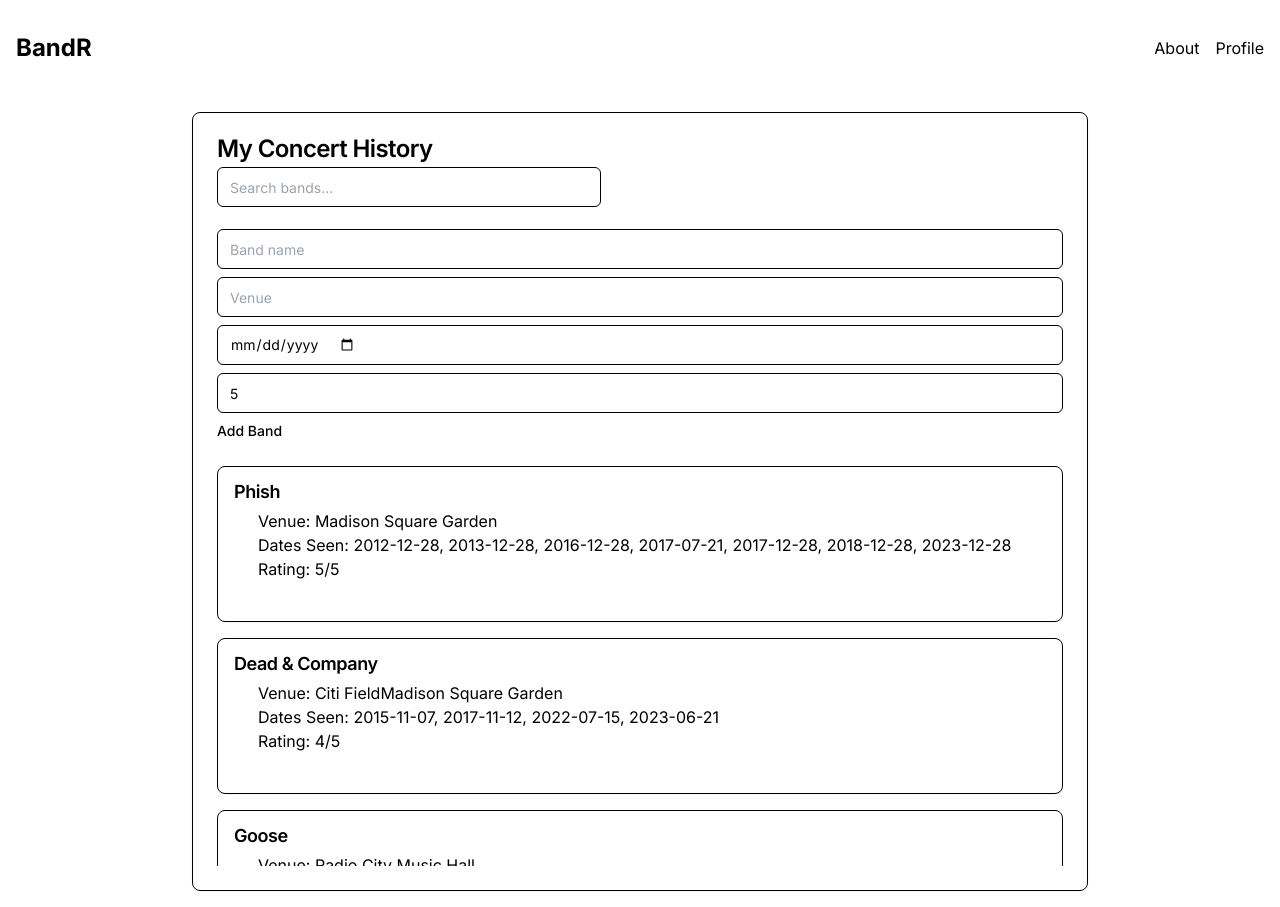
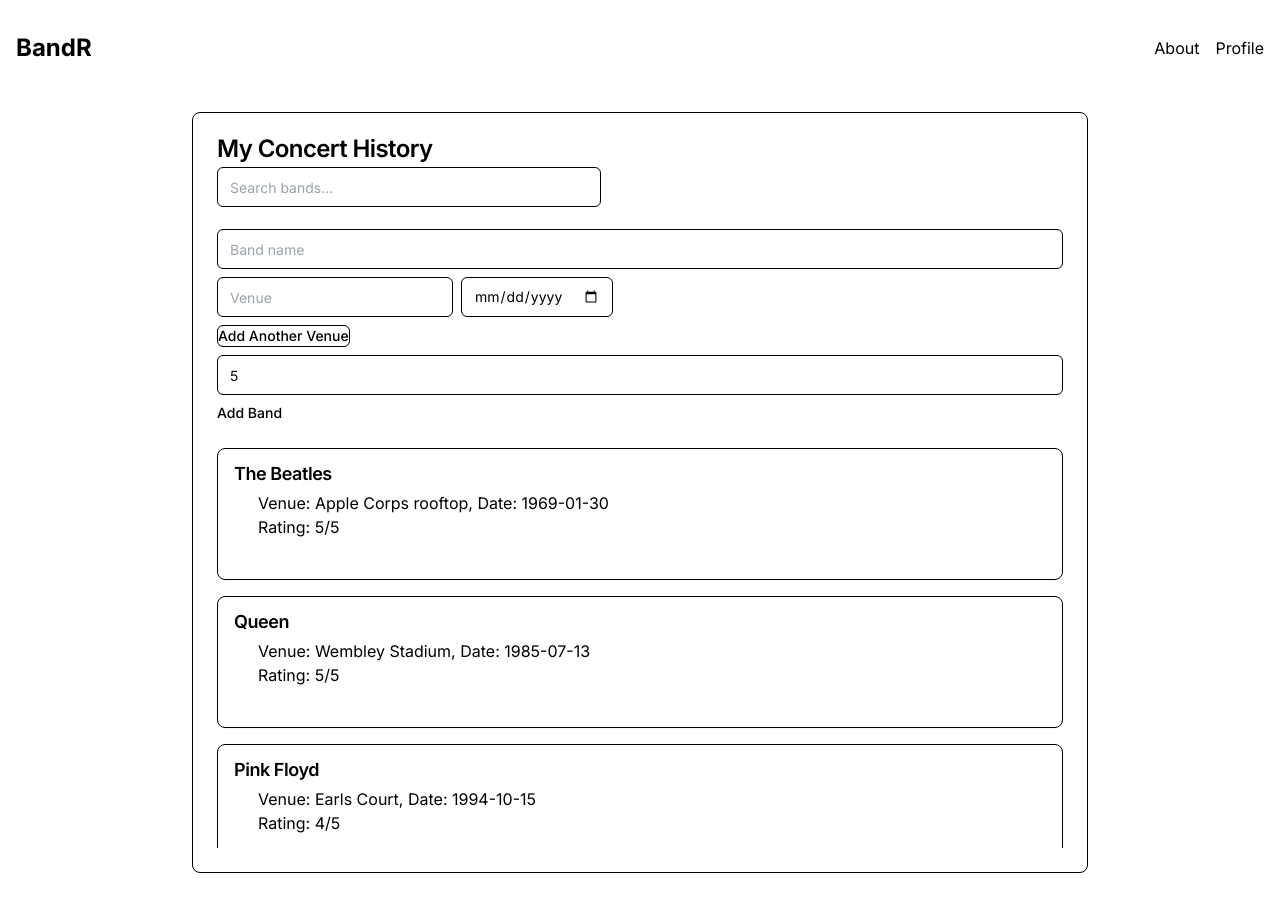
Before and after one commit to ben-rosner-williamsburg/bandr, a Next.js app: page / in a window 1280 px wide. Built offline with nearby package versions, Linux system fonts and the light colour scheme.

Commit message:
Allow for multiple venues

```diff
--- a/components/band-list.tsx
+++ b/components/band-list.tsx
@@ -6,45 +6,58 @@ import { Input } from '../components/ui/input'
 import { ScrollArea } from '../components/ui/scroll-area'
 import { Button } from '../components/ui/button'
 
+interface Venue {
+  name: string
+  date: string
+}
+
 interface Band {
   id: string
   name: string
-  datesSeen: string[]
-  venue: string | string[],
+  venues: Venue[]
   rating: number
 }
 
 const mockBands: Band[] = [
-  { id: '1', name: 'Phish', datesSeen: ['2012-12-28', '2013-12-28', '2016-12-28', '2017-07-21', '2017-12-28', '2018-12-28', '2023-12-28'], venue: 'Madison Square Garden', rating: 5 },
-  { id: '2', name: 'Dead & Company', datesSeen: ['2015-11-07', '2017-11-12', '2022-07-15', '2023-06-21'], venue: ['Citi Field', "Madison Square Garden"], rating: 4 },
-  { id: '3', name: 'Goose', datesSeen: ['2022-06-24'], venue: 'Radio City Music Hall', rating: 5 },
+  { id: '1', name: 'The Beatles', venues: [{ name: 'Apple Corps rooftop', date: '1969-01-30' }], rating: 5 },
+  { id: '2', name: 'Queen', venues: [{ name: 'Wembley Stadium', date: '1985-07-13' }], rating: 5 },
+  { id: '3', name: 'Pink Floyd', venues: [{ name: 'Earls Court', date: '1994-10-15' }], rating: 4 },
 ]
 
 export function BandList() {
   const [searchQuery, setSearchQuery] = useState('')
   const [bands, setBands] = useState<Band[]>(mockBands)
   const [newBandName, setNewBandName] = useState('')
-  const [newBandVenue, setNewBandVenue] = useState('')
-  const [newBandDate, setNewBandDate] = useState('')
+  const [newVenues, setNewVenues] = useState<Venue[]>([{ name: '', date: '' }])
   const [newBandRating, setNewBandRating] = useState<number>(5)
 
   const filteredBands = bands.filter(band =>
     band.name.toLowerCase().includes(searchQuery.toLowerCase())
   )
+
+  const handleAddVenue = () => {
+    setNewVenues([...newVenues, { name: '', date: '' }])
+  }
+
+  const handleVenueChange = (index: number, field: keyof Venue, value: string) => {
+    const updatedVenues = newVenues.map((venue, i) =>
+      i === index ? { ...venue, [field]: value } : venue
+    )
+    setNewVenues(updatedVenues)
+  }
+
   const handleAddBand = (e: React.FormEvent) => {
     e.preventDefault()
-    if (newBandName && newBandVenue && newBandDate) {
+    if (newBandName && newVenues.every(venue => venue.name && venue.date)) {
       const newBand: Band = {
         id: Date.now().toString(),
         name: newBandName,
-        datesSeen: [newBandDate],
-        venue: newBandVenue || [newBandVenue],
+        venues: newVenues,
         rating: newBandRating,
       }
       setBands([...bands, newBand])
       setNewBandName('')
-      setNewBandVenue('')
-      setNewBandDate('')
+      setNewVenues([{ name: '', date: '' }])
       setNewBandRating(5)
     }
   }
@@ -66,18 +79,23 @@ export function BandList() {
             onChange={(e) => setNewBandName(e.target.value)}
             required
           />
+          {newVenues.map((venue, index) => (
+            <div key={index} className="flex space-x-2">
               <Input
                 placeholder="Venue"
-            value={newBandVenue}
-            onChange={(e) => setNewBandVenue(e.target.value)}
+                value={venue.name}
+                onChange={(e) => handleVenueChange(index, 'name', e.target.value)}
                 required
               />
               <Input
                 type="date"
-            value={newBandDate}
-            onChange={(e) => setNewBandDate(e.target.value)}
+                value={venue.date}
+                onChange={(e) => handleVenueChange(index, 'date', e.target.value)}
                 required
               />
+            </div>
+          ))}
+          <Button type="button" onClick={handleAddVenue} variant="outline">Add Another Venue</Button>
           <Input
             type="number"
             placeholder="Rating (1-5)"
@@ -96,8 +114,11 @@ export function BandList() {
             <Card key={band.id} className="mb-4 p-4" variant="secondary">
               <CardTitle className="text-lg">{band.name}</CardTitle>
               <CardContent className="pt-2">
-                <p>Venue: {band.venue}</p>
-                <p>Dates Seen: {band.datesSeen.join(', ')}</p>
+                {band.venues.map((venue, index) => (
+                  <p key={index}>
+                    Venue: {venue.name}, Date: {venue.date}
+                  </p>
+                ))}
                 <p>Rating: {band.rating}/5</p>
               </CardContent>
             </Card>
```
Lines whose indentation alone changed are shown as unchanged.
